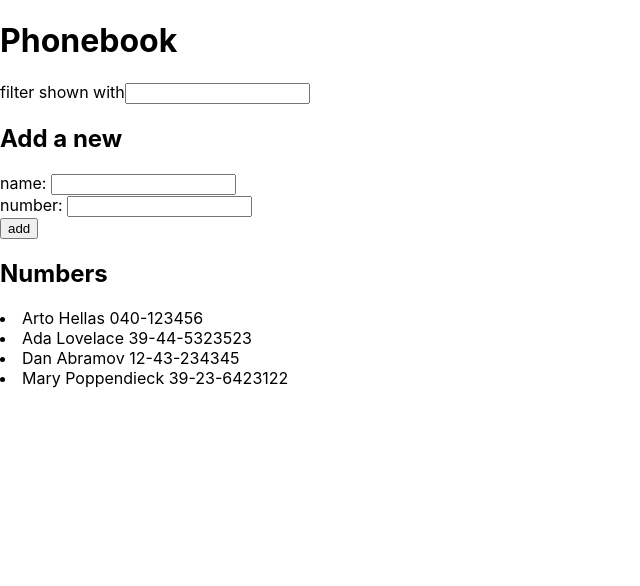
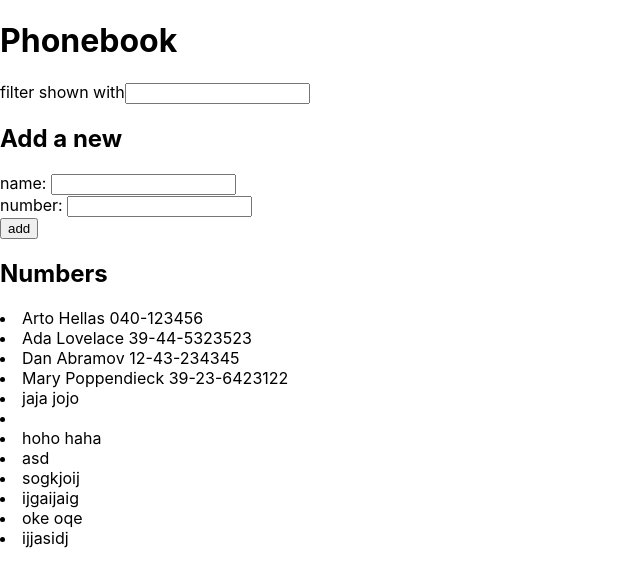
Before and after one commit to Arsenikki/Full-Stack-Open, a React (Create React App) app in the folder Part 2/puhelinluettelo/: page / in a window 1280 px wide. Shown: the top 586 px of the page, without its empty margins (0-640 px from the left). Built offline with nearby package versions, Linux system fonts and the light colour scheme; data requests are answered from the project's data file.

Commit message:
2.15 done, new data now saves on db and displays immediately

```diff
--- a/Part 2/puhelinluettelo/db.json
+++ b/Part 2/puhelinluettelo/db.json
@@ -1,5 +1,5 @@
 {
-    "persons":[
+  "persons": [
     {
       "name": "Arto Hellas",
       "number": "040-123456",
@@ -19,6 +19,46 @@
       "name": "Mary Poppendieck",
       "number": "39-23-6423122",
       "id": 4
+    },
+    {
+      "name": "jaja",
+      "number": "jojo",
+      "id": 5
+    },
+    {
+      "name": "",
+      "number": "",
+      "id": 6
+    },
+    {
+      "name": "hoho haha",
+      "number": "",
+      "id": 7
+    },
+    {
+      "name": "asd",
+      "number": "",
+      "id": 8
+    },
+    {
+      "name": "sogkjoij",
+      "number": "",
+      "id": 9
+    },
+    {
+      "name": "ijgaijaig",
+      "number": "",
+      "id": 10
+    },
+    {
+      "name": "oke",
+      "number": "oqe",
+      "id": 11
+    },
+    {
+      "name": "ijjasidj",
+      "number": "",
+      "id": 12
     }
   ]
 }
--- a/Part 2/puhelinluettelo/src/App.js
+++ b/Part 2/puhelinluettelo/src/App.js
@@ -25,10 +25,13 @@ const App = () => {
         if (nameIsUnique) {
             const nameObject = {
                 name: newName,
-                number: newNumber,
-                id: persons.length + 1,
+                number: newNumber
             }
-            setPersons(persons.concat(nameObject))
+            axios
+            .post('http://localhost:3001/persons', nameObject)
+            .then(response => {
+            setPersons(persons.concat(response.data))
+            })
         }
         setNewName('')
         setNewNumber('')
```
Lines whose indentation alone changed are shown as unchanged.
